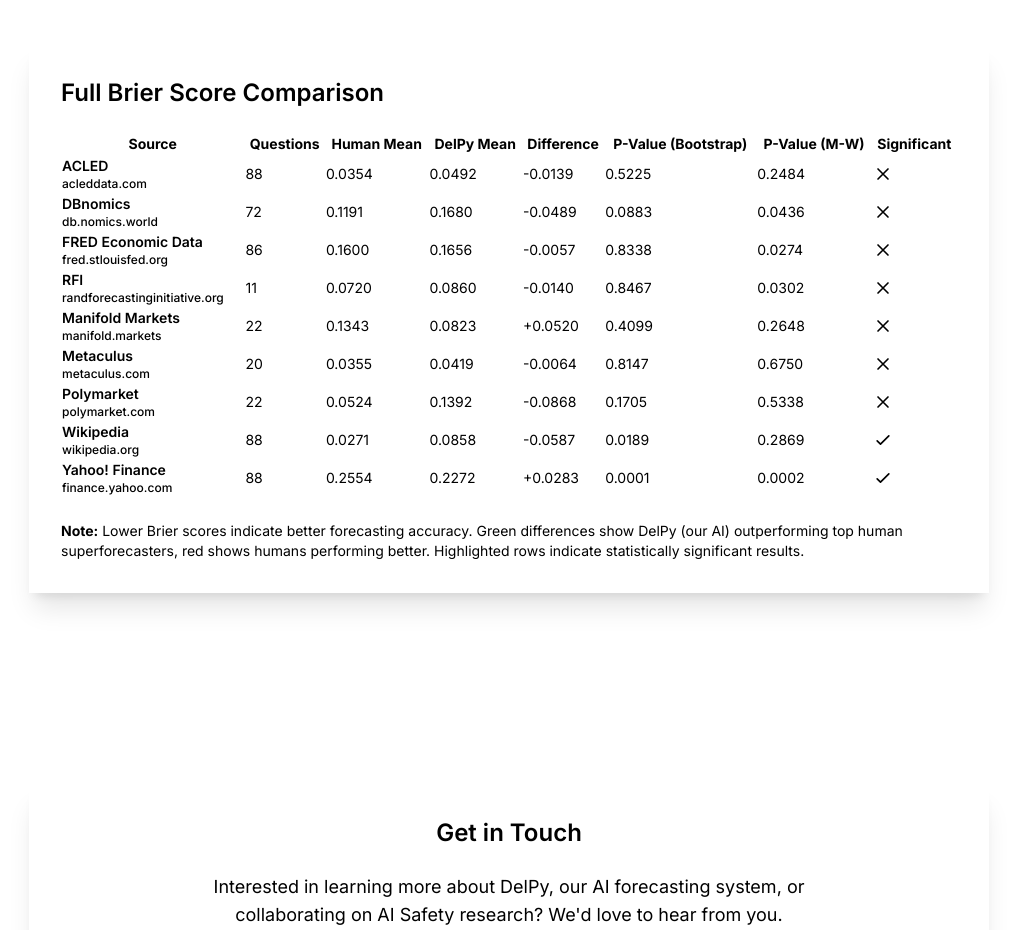
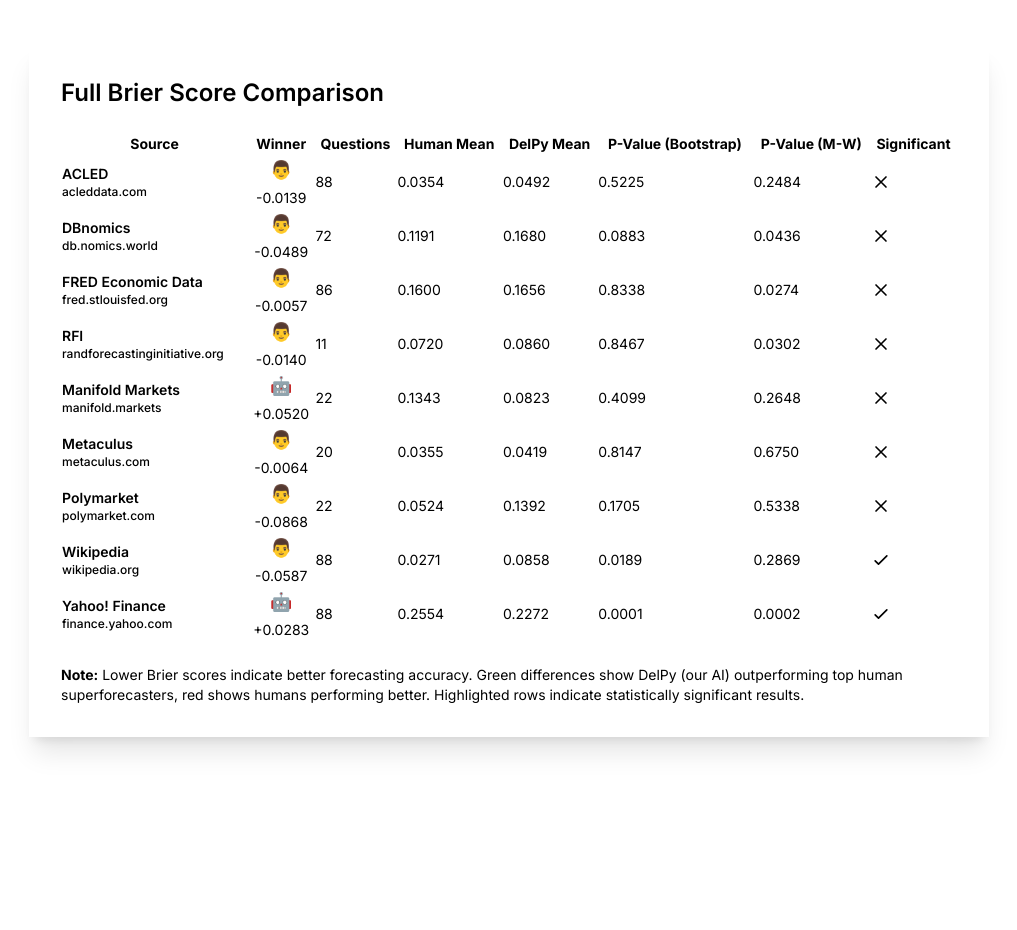
Before and after one commit to aiforecastlabs/forecast-website, a Next.js app: page /results in a window 1280 px wide. Shown: the part 1080-2010 px from the top of the page, without its empty margins (259-1276 px from the left). Built offline with nearby package versions, Linux system fonts and the light colour scheme.

Commit message:
better results showing

```diff
--- a/src/app/results/page.tsx
+++ b/src/app/results/page.tsx
@@ -332,6 +332,9 @@
                               Source
                             </th>
                             <th className="font-bold text-xs sm:text-sm">
+                              Winner
+                            </th>
+                            <th className="font-bold text-xs sm:text-sm">
                               Questions
                             </th>
                             <th className="font-bold text-xs sm:text-sm">
@@ -339,9 +342,6 @@
                             </th>
                             <th className="font-bold text-xs sm:text-sm">
                               DelPy Mean
-                            </th>
-                            <th className="font-bold text-xs sm:text-sm">
-                              Difference
                             </th>
                             <th className="font-bold text-xs sm:text-sm">
                               P-Value (Bootstrap)
@@ -377,6 +377,23 @@
                                   </div>
                                 </div>
                               </td>
+                              <td className="text-center">
+                                <div className="flex flex-col items-center gap-1">
+                                  <span className="text-lg">
+                                    {row.direction === "Bot better" ? "🤖" : "👨"}
+                                  </span>
+                                  <span
+                                    className={`text-xs sm:text-sm ${
+                                      row.direction === "Bot better"
+                                        ? "text-success"
+                                        : "text-error"
+                                    }`}
+                                  >
+                                    {row.difference > 0 ? "+" : ""}
+                                    {row.difference.toFixed(4)}
+                                  </span>
+                                </div>
+                              </td>
                               <td className="text-xs sm:text-sm">
                                 {row.human_count}
                               </td>
@@ -385,16 +402,6 @@
                               </td>
                               <td className="text-xs sm:text-sm">
                                 {row.bot_mean.toFixed(4)}
-                              </td>
-                              <td
-                                className={`text-xs sm:text-sm ${
-                                  row.direction === "Bot better"
-                                    ? "text-success"
-                                    : "text-error"
-                                }`}
-                              >
-                                {row.difference > 0 ? "+" : ""}
-                                {row.difference.toFixed(4)}
                               </td>
                               <td className="text-xs sm:text-sm">
                                 {row.bootstrap_p.toFixed(4)}
```
